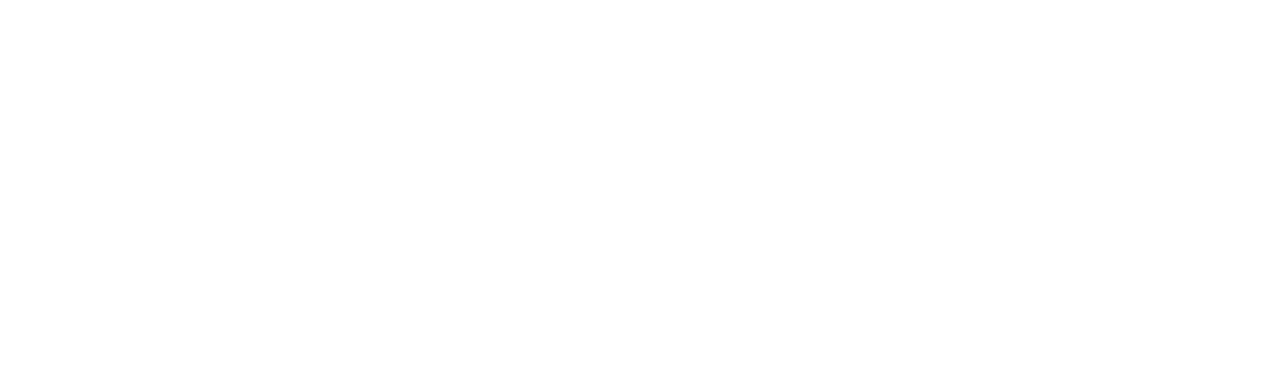
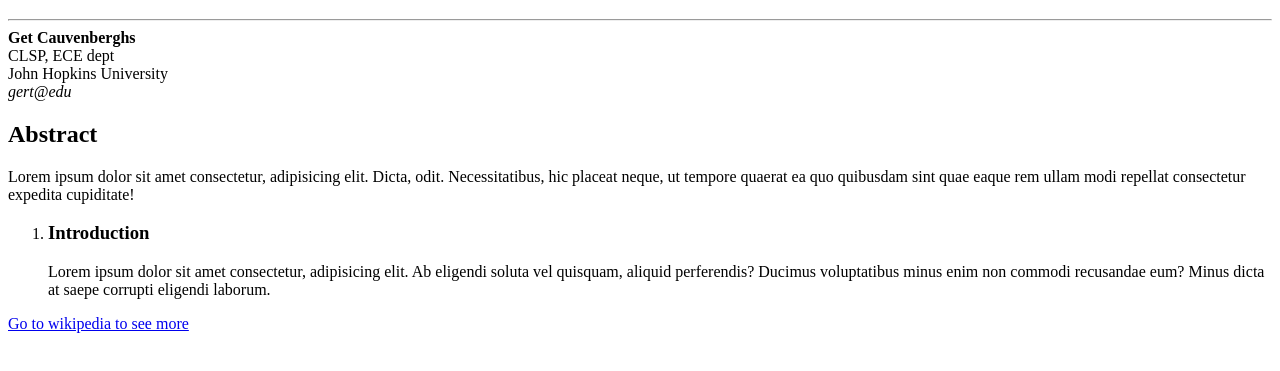
Before and after one commit to RaffaeleVallifuoco/Paper-scientifico-live, a plain HTML site: page index.html in a window 1280 px wide. Shown: the part 61-432 px from the top of the page. Drawn offline with Linux system fonts and the light colour scheme.

Commit message:
Add main

```diff
--- a/index.html
+++ b/index.html
@@ -9,15 +9,36 @@
 <!-- header -->
  <header>
 <h1>Incremental and decremental support vector machine learing</h1>
+
  </header>
+<hr>
 
  <!-- main -->
  <main>
+    <div>
+        <strong>Get Cauvenberghs</strong> <br>
+        CLSP, ECE dept <br>
+        John Hopkins University <br>
+        <em>gert@edu</em>
+
+    </div>
+    <section>
+        <h2>Abstract</h2>
+        <p>Lorem ipsum dolor sit amet consectetur, adipisicing elit. Dicta, odit. Necessitatibus, hic placeat neque, ut tempore quaerat ea quo quibusdam sint quae eaque rem ullam modi repellat consectetur expedita cupiditate!</p>
+        <ol>
+            <li>
+                <h3>Introduction</h3>
+                <p>Lorem ipsum dolor sit amet consectetur, adipisicing elit. Ab eligendi soluta vel quisquam, aliquid perferendis? Ducimus voluptatibus minus enim non commodi recusandae eum? Minus dicta at saepe corrupti eligendi laborum.</p>
+
+            </li>
+        </ol>
+    </section>
 
  </main>
 
  <!-- footer -->
  <footer>
+    <a href="https://wikipedia.org">Go to wikipedia to see more</a>
 
  </footer>
 
```
